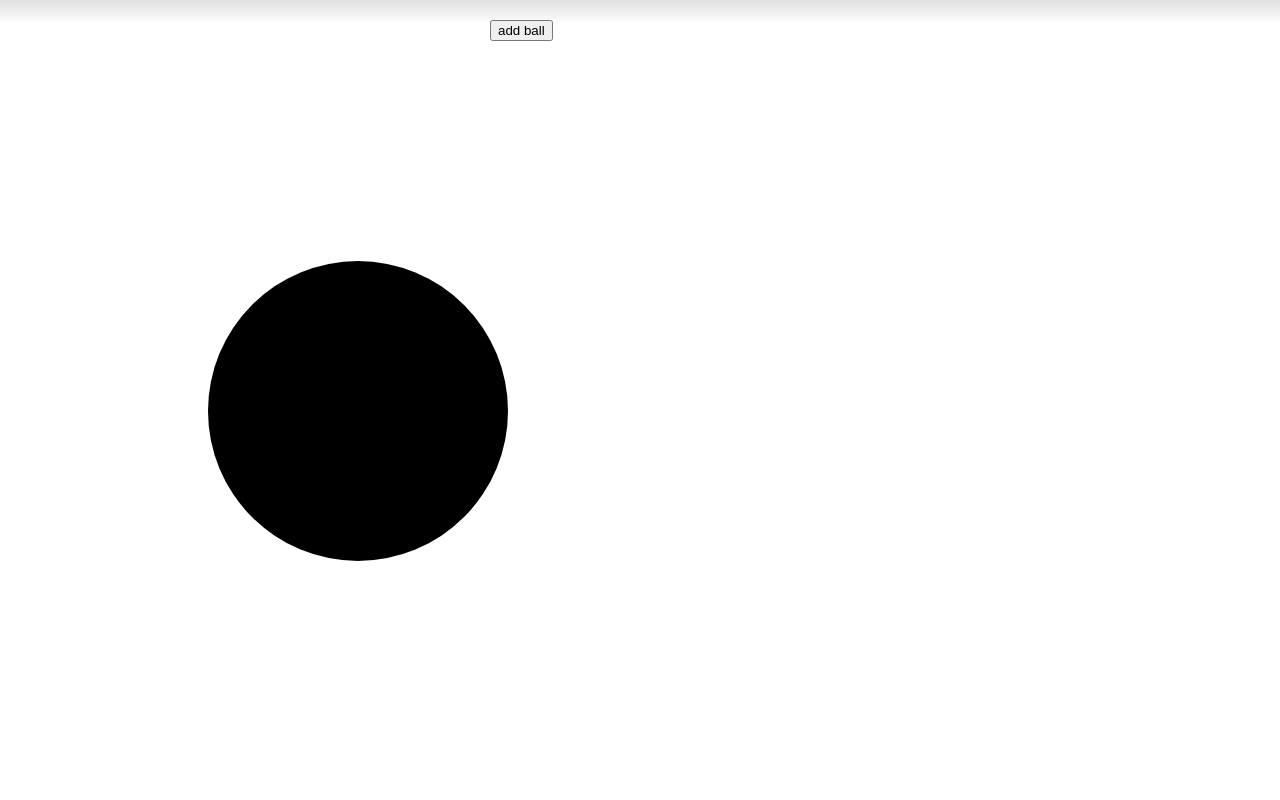
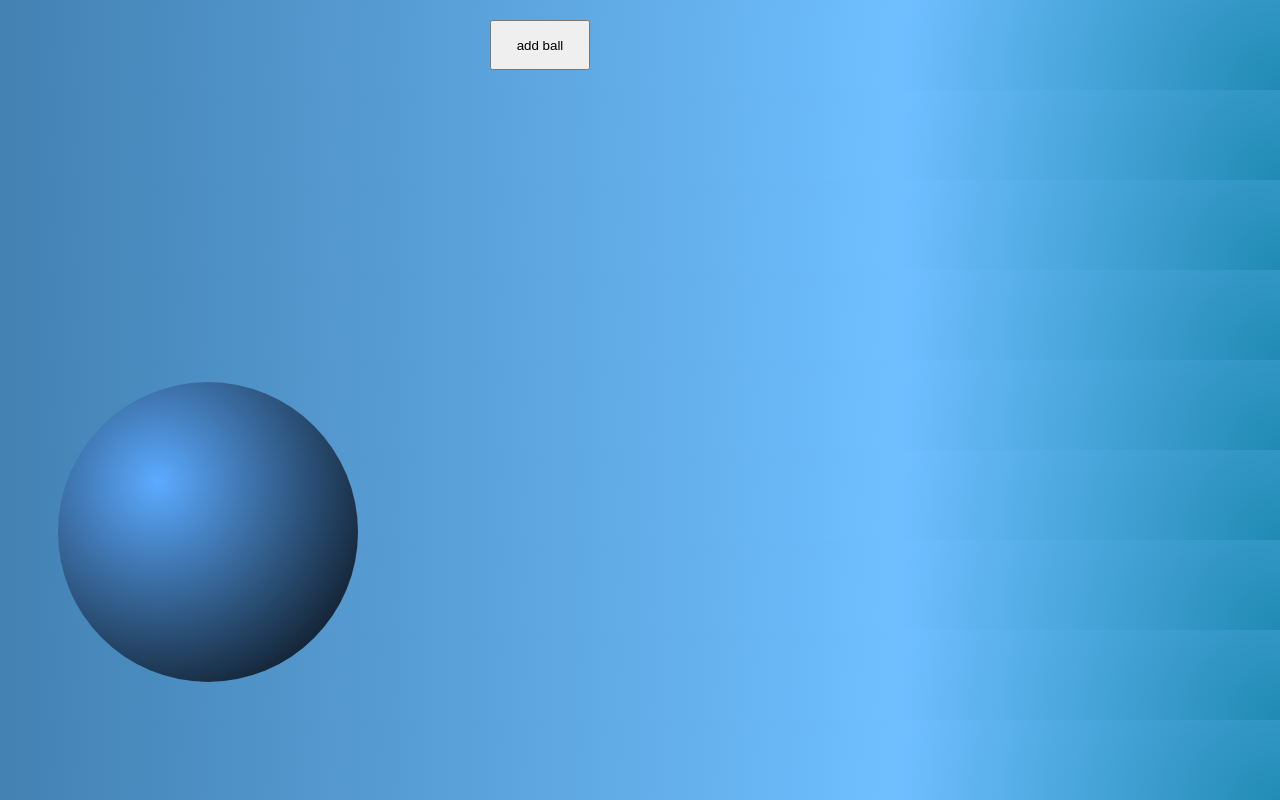
Before and after one commit to Miladinho/A-Game-Of-Balls, a plain HTML site: page balls.html in a window 1280 px wide. Both pictures are taken after a click on the button "add ball". Drawn offline with nearby package versions, Linux system fonts and the light colour scheme.

Commit message:
seperated Ball into its own file. change ball color andpage background

```diff
--- /dev/null
+++ b/Ball.js
@@ -0,0 +1,64 @@
+
+function Ball(element) {
+	var ballHTMLElement = element;
+	this.changedXDirectionLastTick = false;
+	this.changedYDirectionLastTick = false;
+	this.horizontalMotion = "";
+	this.verticalMotion = "";
+	this.speed = 1;
+
+	this.getRandomDirectionString = function() {
+		direction = getRandomDirection();
+		return {
+			x: direction.x + "=" + this.speed + "px",
+			y: direction.y + "=" + this.speed + "px"
+		};
+	};
+
+	function getRandomDirection() {
+		return {
+			x: getPlusOrMinus(),
+			y: getPlusOrMinus()
+		};
+	};
+
+	function getPlusOrMinus() {
+		var posNeg = Math.floor(Math.random()*2);
+		if (posNeg === 0)  return "-";
+		else return "+";
+	};
+
+	this.reverseDirection = function(directionString) {
+		var directionStringArray = directionString.split("");
+		if (directionStringArray[0] === '-') directionStringArray[0] = '+';
+		else directionStringArray[0] = "-";
+		return directionStringArray.join("");
+	};
+
+	this.moveBall = function(xString, yString) {
+		ballHTMLElement.css('marginTop', yString);
+		ballHTMLElement.css('marginLeft', xString);
+	};
+
+	// using external object from globals.js
+	this.xOutOfBounds = function() {
+		var position = this.getCurrentPosition();
+		return position.x - screenPadding < 0 || position.x + screenPadding > windowWidth;
+	};
+
+	this.yOutOfBounds = function() {
+		var position = this.getCurrentPosition();
+		return position.y - screenPadding < 0 || position.y + screenPadding > windowHeight;
+	};
+	// end
+
+	this.getCurrentPosition = function() {
+		var currX = ballHTMLElement.offset().left + ballHTMLElement.width()/2;
+		var currY = ballHTMLElement.offset().top + ballHTMLElement.height()/2;
+		return {
+			x: currX,
+			y: currY
+		}
+	};
+
+}
--- a/balls.html
+++ b/balls.html
@@ -7,21 +7,29 @@
 		<style type="text/css">
 			.circle {
 			  display: block;
-			  background: black;
+			  background: radial-gradient(circle at 100px 100px, #5cabff, #000);;
 			  border-radius: 100%;
 			  height: 300px;
 			  width: 300px;
 			  margin: 0;
 			  position: absolute;
 			}
+			body {
+				perspective: 1200px;
+				perspective-origin: 50% 50%;
+				transform-style: preserve-3d;
+				transform: rotateY(0.01deg);
+				background: radial-gradient(circle at 100% 100%, #208ab4 0%, #6fbfff 30%, #4381b2 100%);
+			}
 		</style>
 	</head>
 	<body>
 		<div>
-		<button onclick="add()">add ball</button>
+		<button onclick="add()" style="height:50px;width:100px;">add ball</button>
 		</div>
 		<script src="https://ajax.googleapis.com/ajax/libs/jquery/2.2.0/jquery.min.js" type="text/javascript"></script>
 		<script type="text/javascript" src="./balls.js"></script>
 		<script type="text/javascript" src="./globals.js"></script>
+		<script type="text/javascript" src="./Ball.js"></script>
 	</body>
 </html>
--- a/balls.js
+++ b/balls.js
@@ -1,66 +1,3 @@
-
-function Ball(element) {
-	var ballHTMLElement = element;
-	this.changedXDirectionLastTick = false;
-	this.changedYDirectionLastTick = false;
-	this.horizontalMotion = "";
-	this.verticalMotion = "";
-
-	this.getRandomDirectionString = function() {
-		direction = getRandomDirection();
-		return {
-			x: direction.x + "=1px",
-			y: direction.y + "=1px"
-		};
-	};
-
-	function getRandomDirection() {
-		return {
-			x: getPlusOrMinus(),
-			y: getPlusOrMinus()
-		};
-	};
-
-	function getPlusOrMinus() {
-		var posNeg = Math.floor(Math.random()*2);
-		if (posNeg === 0)  return "-";
-		else return "+";
-	};
-
-	this.reverseDirection = function(directionString) {
-		var directionStringArray = directionString.split("");
-		if (directionStringArray[0] === '-') directionStringArray[0] = '+';
-		else directionStringArray[0] = "-";
-		return directionStringArray.join("");
-	};
-
-	this.moveBall = function(xString, yString) {
-		ballHTMLElement.css('marginTop', yString);
-		ballHTMLElement.css('marginLeft', xString);
-	};
-
-	// using external object from globals.js
-	this.xOutOfBounds = function() {
-		var position = getCurrentPosition();
-		return position.x - screenPadding < 0 || position.x + screenPadding > windowWidth;
-	};
-
-	this.yOutOfBounds = function() {
-		var position = getCurrentPosition();
-		return position.y - screenPadding < 0 || position.y + screenPadding > windowHeight;
-	};
-	// end
-
-	function getCurrentPosition() {
-		var currX = ballHTMLElement.offset().left + ballHTMLElement.width()/2;
-		var currY = ballHTMLElement.offset().top + ballHTMLElement.height()/2;
-		return {
-			x: currX,
-			y: currY
-		}
-	};
-
-}
 
 function BallAnimator(balls) {
 	var balls = balls;
@@ -105,6 +42,19 @@ function BallAnimator(balls) {
 					ball.changedYDirectionLastTick = false;
 				}
 
+				// detecting ball to ball collision
+				// balls.forEach(function(subBall) {
+				// 	if (subBall !== ball) {
+				// 		var subBallPosition = subBall.getCurrentPosition();
+				// 		var ballPosition = ball.getCurrentPosition();
+				// 		if (Math.abs(subBallPosition.x - ballPosition.x) < 300
+				// 			&& Math.abs(subBallPosition.y - ballPosition.y) < 300) {
+				// 			subBall.horizontalMotion = subBall.reverseDirection(subBall.horizontalMotion);
+				// 			ball.horizontalMotion = ball.reverseDirection(ball.horizontalMotion);
+				// 		}
+				// 	}
+				// });
+
 				ball.moveBall(ball.horizontalMotion, ball.verticalMotion);
 			});
 		}, .1);
@@ -112,101 +62,24 @@ function BallAnimator(balls) {
 }
 
 
-// var element = $('#ball');
-// var element2 = $('#ball2');
-// var element3 = $('#ball3');
-
-// var ball = new Ball(element);
-// var ball2 = new Ball(element2);
-// var ball3 = new Ball(element3);
-// var ballsArray = [ball,ball2, ball3];
 var animator = new BallAnimator([]);
 
 function add() {
-	console.log("adding ball");
-	var d = $('<div></div>').attr('class','circle');
-	var b = new Ball(d);
-	$("body").append(d);
-	animator.addBall(b);
+	setTimeout(function(){
+		console.log("adding ball");
+		var d = $('<div></div>').attr('class','circle');
+		d.click(function() {
+			d.css('background','red');
+			setTimeout(function(){
+				d.remove();
+			},10)
+		});
+		var b = new Ball(d);
+		$("body").append(d);
+		animator.addBall(b);
+	},600)
 }
 
+function start() {
 
-// var ballHTMLElement = $('#ball');
-// var horizontalMotion;
-// var verticalMotion;
-// function animateBall() {
-// 	var changedXDirectionLastTick = false;
-// 	var changedYDirectionLastTick = false;
-// 	getRandomDirectionString();
-
-// 	setInterval(function animation() {
-// 		if (yOutOfBounds() && !changedYDirectionLastTick) {
-// 			verticalMotion = reverseDirection(verticalMotion);
-// 			changedYDirectionLastTick = true;
-// 		} else if (xOutOfBounds() && !changedXDirectionLastTick) {
-// 			horizontalMotion = reverseDirection(horizontalMotion);
-// 			changedXDirectionLastTick = true;
-// 		} else if ((xOutOfBounds() && changedXDirectionLastTick) && (yOutOfBounds() && changedYDirectionLastTick)) {
-// 			horizontalMotion = reverseDirection(horizontalMotion);
-// 			changedXDirectionLastTick = true;
-// 			verticalMotion = reverseDirection(verticalMotion);
-// 			changedYDirectionLastTick = true;
-// 		} else {
-// 			changedXDirectionLastTick = false;
-// 			changedYDirectionLastTick = false;
-// 		}
-
-// 		moveBall(horizontalMotion, verticalMotion, ballHTMLElement);
-// 	}, .1);
-// }
-
-// animateBall();
-
-// function moveBall(xString, yString, element) {
-// 	element.css('marginTop', yString);
-// 	element.css('marginLeft', xString);
-// }
-
-// function reverseDirection(directionString) {
-// 	var directionStringArray = directionString.split("");
-// 	if (directionStringArray[0] === '-') directionStringArray[0] = '+';
-// 	else directionStringArray[0] = "-";
-// 	return directionStringArray.join("");
-// }
-
-// function getRandomDirectionString() {
-// 	direction = getRandomDirection();
-// 	verticalMotion = direction.y + "=1px";
-// 	horizontalMotion = direction.x + "=1px";
-// }
-
-// function xOutOfBounds() {
-// 	var position = getCurrentPosition();
-// 	return position.x - screenPadding < 0 || position.x + screenPadding > windowWidth;
-// }
-
-// function yOutOfBounds() {
-// 	var position = getCurrentPosition();
-// 	return position.y - screenPadding < 0 || position.y + screenPadding > windowHeight;
-// }
-// function getCurrentPosition() {
-// 	var currX = ballHTMLElement.offset().left + ballHTMLElement.width()/2;
-// 	var currY = ballHTMLElement.offset().top + ballHTMLElement.height()/2;
-// 	return {
-// 		x: currX,
-// 		y: currY
-// 	}
-// }
-
-// function getRandomDirection() {
-// 	return {
-// 		x: getPlusOrMinus(),
-// 		y: getPlusOrMinus()
-// 	};
-// }
-
-// function getPlusOrMinus() {
-// 	var posNeg = Math.floor(Math.random()*2);
-// 	if (posNeg === 0)  return "-";
-// 	else return "+";
-// }
+}
```
